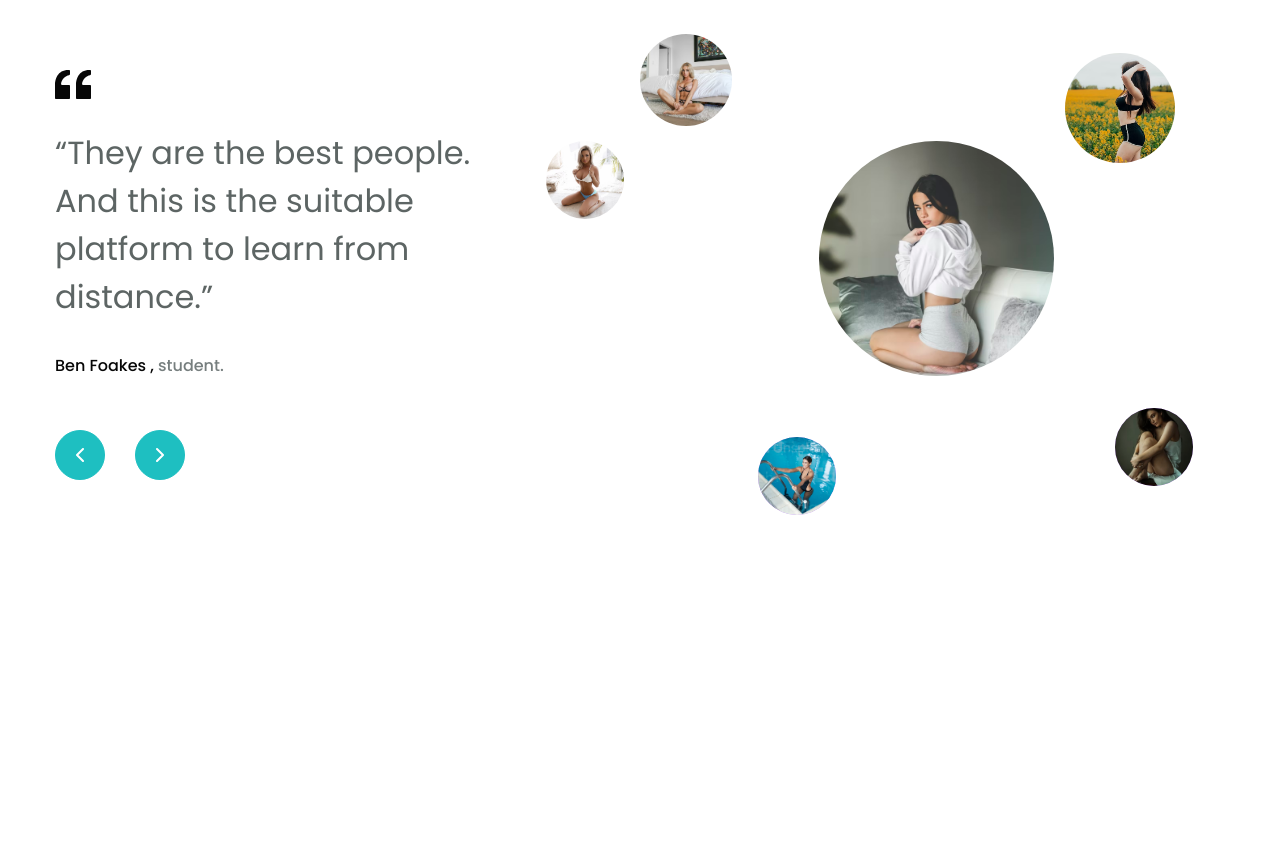
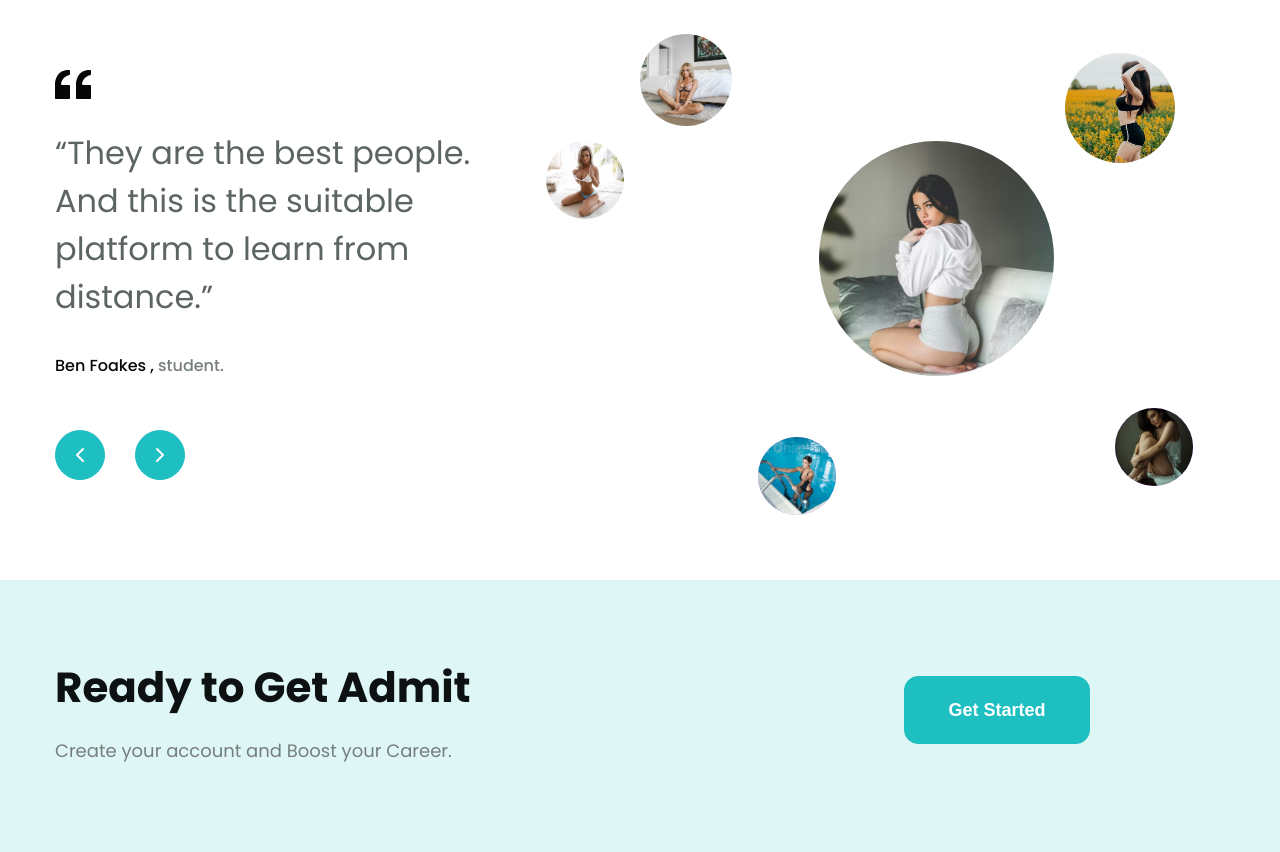
Before and after one commit to 777hanh777hanh/project_02_s, a plain HTML site: page index.html in a window 1280 px wide. Shown: the part 3065-3917 px from the top of the page. Before the commit the page ends 3645 px from the top, so only its background shows below. Drawn offline with Linux system fonts and the light colour scheme.

Commit message:
add cta section

```diff
--- a/assets/sass/style.scss
+++ b/assets/sass/style.scss
@@ -545,3 +545,14 @@
 }
 
 // Start
+.cta {
+    background: #def6f5;
+
+    &__inner {
+        display: flex;
+        justify-content: space-between;
+        align-items: center;
+        padding: 76px 0 88px;
+        margin-right: 135px;
+    }
+}
--- a/index.html
+++ b/index.html
@@ -500,6 +500,19 @@
             </section>
 
             <!-- Start -->
+            <section class="cta">
+                <div class="container">
+                    <div class="cta__inner">
+                        <div class="cta__content">
+                            <h2 class="cta__heading section__heading">Ready to Get Admit</h2>
+                            <p class="cta__desc section__desc">
+                                Create your account and Boost your Career.
+                            </p>
+                        </div>
+                        <button class="cta__btn btn">Get Started</button>
+                    </div>
+                </div>
+            </section>
         </main>
     </body>
 </html>
```
Also changed, not shown: assets/css/style.css, 1 other file.
